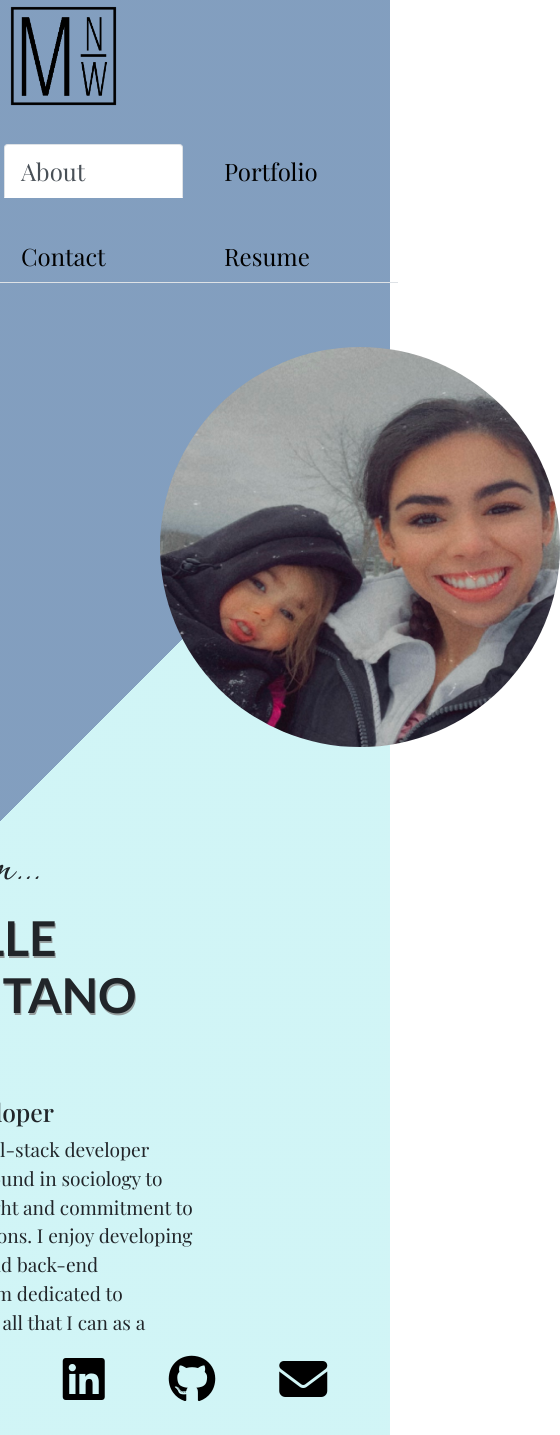
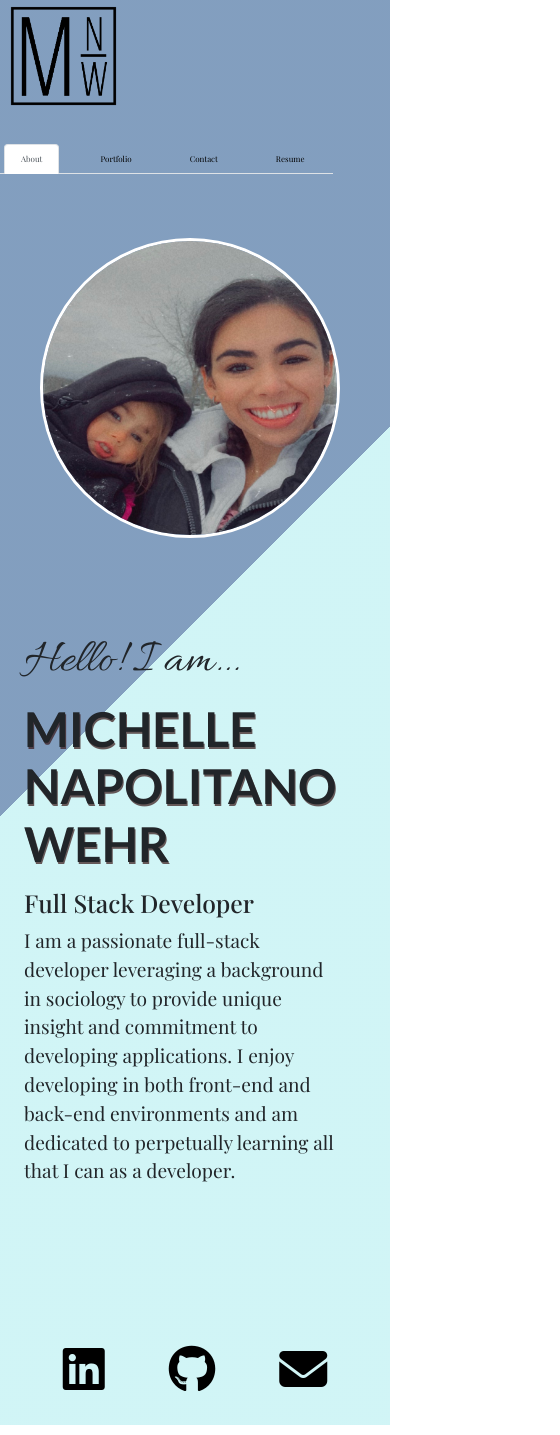
Before and after one commit to michellewehr/react-portfolio-2, a React (Create React App) app: page / in a window 390 px wide. Shown: the whole page, 560 px wide, since content can reach past the window. Built offline with nearby package versions, Linux system fonts and the light colour scheme; a web font is replaced by a local one.

Commit message:
added media queries

```diff
--- a/package.json
+++ b/package.json
@@ -6,6 +6,7 @@
     "@testing-library/jest-dom": "^5.16.1",
     "@testing-library/react": "^11.2.7",
     "@testing-library/user-event": "^12.8.3",
+    "animate.css": "^4.1.1",
     "babel-plugin-macros": "^3.1.0",
     "bootstrap": "^5.1.3",
     "react": "^17.0.2",
--- a/src/App.css
+++ b/src/App.css
@@ -100,8 +100,6 @@ li a {
 
 .navItem a {
   color: black;
-  @media screen (max-width: 1415) {
-  }
 }
 
 .navItem a:hover {
@@ -109,6 +107,7 @@ li a {
 }
 /* pic*/
 .profilePic {
+  border: 3px solid white;
   border-radius: 50%;
   height: 400px;
   width: 400px;
@@ -118,19 +117,19 @@ li a {
 }
 
 .nameBlock {
-  height: 400px;
-  width: 400px;
+  /* height: 400px;
+  width: 400px; */
   padding-top: 6rem;
-  margin-bottom: 11rem;
+  margin-bottom: 7rem;
   position: relative;
-  right: 11rem;
+  /* right: 11rem; */
 }
 .name {
   font-weight: bold;
   font-size: 3rem;
   margin-bottom: 1rem;
   font-family: "Lato", sans-serif;
-  text-shadow: 1px 2px rgba(126, 123, 123, 0.7);
+  text-shadow: 1px 2px rgba(56, 21, 21, 0.7);
 }
 .cursive {
   padding: 1rem, 0, 0, 0;
@@ -232,8 +231,41 @@ textarea {
   height: 100%;
 }
 
-@media only screen and (max-width: 665) {
+@media only screen and (max-width: 1024px) {
+  .profilePic {
+    margin-left: 17rem;
+  }
+}
+
+@media only screen and (max-width: 900px) {
+  .navItem a {
+    font-size: 1rem;
+  }
+}
+
+@media only screen and (max-width: 700px) {
+  .profilePic {
+    margin-left: 1rem;
+  }
+}
+
+@media only screen and (max-width: 565px) {
   .navItem a {
     font-size: 0.5rem;
   }
+  .profilePic {
+    margin-left: 2.5rem;
+  }
 }
+@media only screen and (max-width: 507px) {
+  .navItem a {
+    font-size: 0.5rem;
+    margin: 0rem;
+  }
+  .profilePic {
+    margin-left: 1rem;
+    height: 300px;
+    width: 300px;
+    padding-bottom: 0rem;
+  }
+}
--- a/src/components/About/index.js
+++ b/src/components/About/index.js
@@ -1,14 +1,16 @@
 import React from 'react';
 import profilePic from '../../assets/images/NHproPic.png'
 import 'bootstrap/dist/css/bootstrap.min.css';
+import 'animate.css';
+
 
 function About() {
     return (
-        <div className="aboutBackground row">
-            <div className="col-lg">
-                <img className="profilePic" src={profilePic} alt="Michelle"></img>
+        <div className="aboutBackground container row">
+            <div className="col">
+                <img className="profilePic animate__animated animate__fadeInLeft " src={profilePic} alt="Michelle"></img>
             </div>
-            <div className="nameBlock col-lg">
+            <div className="nameBlock col animate__animated animate__rotateInDownLeft">
                 <h2 className="cursive">Hello! I am...</h2>
                 <h1 className="name lato">MICHELLE NAPOLITANO WEHR</h1>
                 <h2 className="jobTitle"> Full Stack Developer</h2>
--- a/src/components/NavBar/index.js
+++ b/src/components/NavBar/index.js
@@ -1,6 +1,8 @@
 import React from 'react';
 import Logo from '../../assets/images/blackIcon.png'
 import 'bootstrap/dist/css/bootstrap.min.css';
+import 'animate.css';
+
 
 
 
--- a/src/components/ProjectCard/index.js
+++ b/src/components/ProjectCard/index.js
@@ -5,7 +5,7 @@ import 'bootstrap/dist/css/bootstrap.min.css';
 
 function ProjectCard(props) {
     return (
-        <div className="project col-5 mx-auto ">
+        <div className="project col-lg-5 mx-auto ">
             <div className="img-container">
                 <a href={props.deployed}><img alt={props.alt} src={props.image}/></a>
             </div>
--- a/src/components/Resume/index.js
+++ b/src/components/Resume/index.js
@@ -18,7 +18,7 @@ function Resume() {
                     <li>jQuery</li>
                     <li>Bootstrap</li>
                     <li>Bulma</li>
-                    <li>Animation.css</li>
+                    <li>Animate.css</li>
                     <li>Handlebars.js</li>
                 </ul>
             </div>
```
Also changed, not shown: 1 other file (tests, documents, lock files or other folders).
